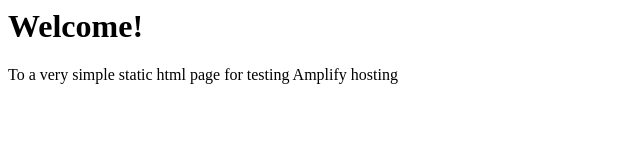
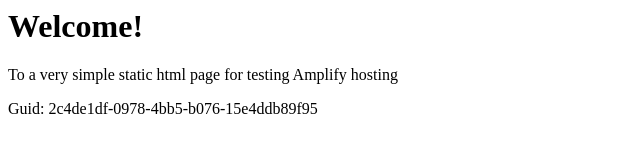
Before and after one commit to aws-aemilia-dub/Github-PR-Commit-Integration-Test-DoNotTouch-v1-preprod-eu-west-1, a website: page src/index.html in a window 1280 px wide. Shown: the whole page, without its empty margins (0-640 px from the left). Drawn offline with Linux system fonts and the light colour scheme.

Commit message:
commit from integ tests

```diff
--- a/src/index.html
+++ b/src/index.html
@@ -1,3 +1,5 @@
+
+
 <html lang="en">
 
 <head>
@@ -10,6 +12,6 @@
 <body>
     <h1>Welcome!</h1>
     <p>To a very simple static html page for testing Amplify hosting</p>
-</body>
+    <p>Guid: 2c4de1df-0978-4bb5-b076-15e4ddb89f95</p></body>
 
 </html>
```
